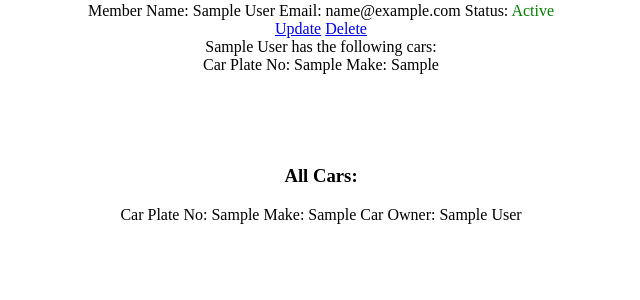
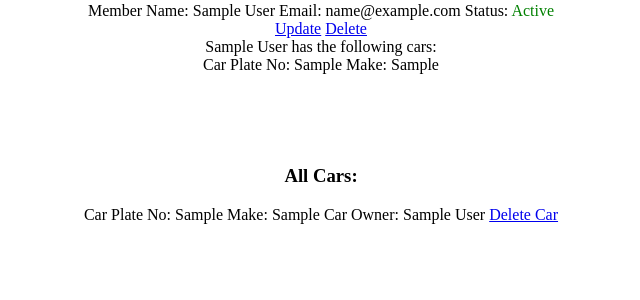
Before and after one commit to M0darwish/carsclubproject, a Flask app: page / in a window 1280 px wide. Shown: the part 173-473 px from the top of the page, without its empty margins (319-959 px from the left). Run offline with Flask 2, Linux system fonts and the light colour scheme; tables that the repository leaves empty hold one stand-in row (values such as "Sample post").

Commit message:
Cars delete functionality added

```diff
--- a/application/routes.py
+++ b/application/routes.py
@@ -42,9 +42,9 @@ def delete(name):
     db.session.commit()
     return redirect(url_for('read'))
 
-@app.route('/delete_car/<name>', methods=['GET', 'POST'])
-def delete_car(name):
-    car = Cars.query.filter_by(name=name).first()
+@app.route('/delete_car/<plate>', methods=['GET', 'POST'])
+def delete_car(plate):
+    car = Cars.query.filter_by(plate=plate).first()
     db.session.delete(car)
     db.session.commit()
     return redirect(url_for('read'))
--- a/application/templates/read.html
+++ b/application/templates/read.html
@@ -31,6 +31,7 @@
     {% for car in cars %}
         Car Plate No: {{ car.plate }} Make: {{ car.make }}
      Car Owner: {{ car.member.name }}
+     <span><a href="{{ url_for('delete_car', plate=car.plate) }}">Delete Car</a></span>
         <br>
         <br>
     {% endfor %}
```
